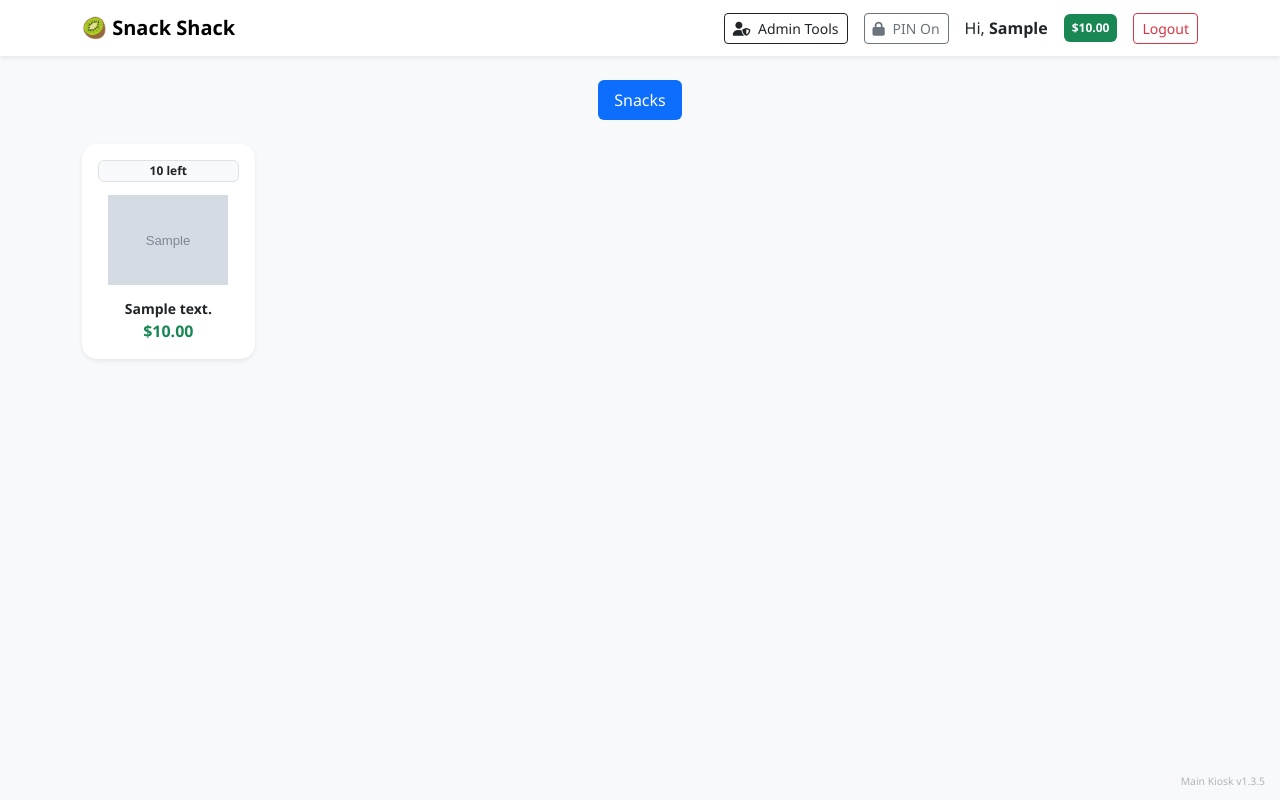
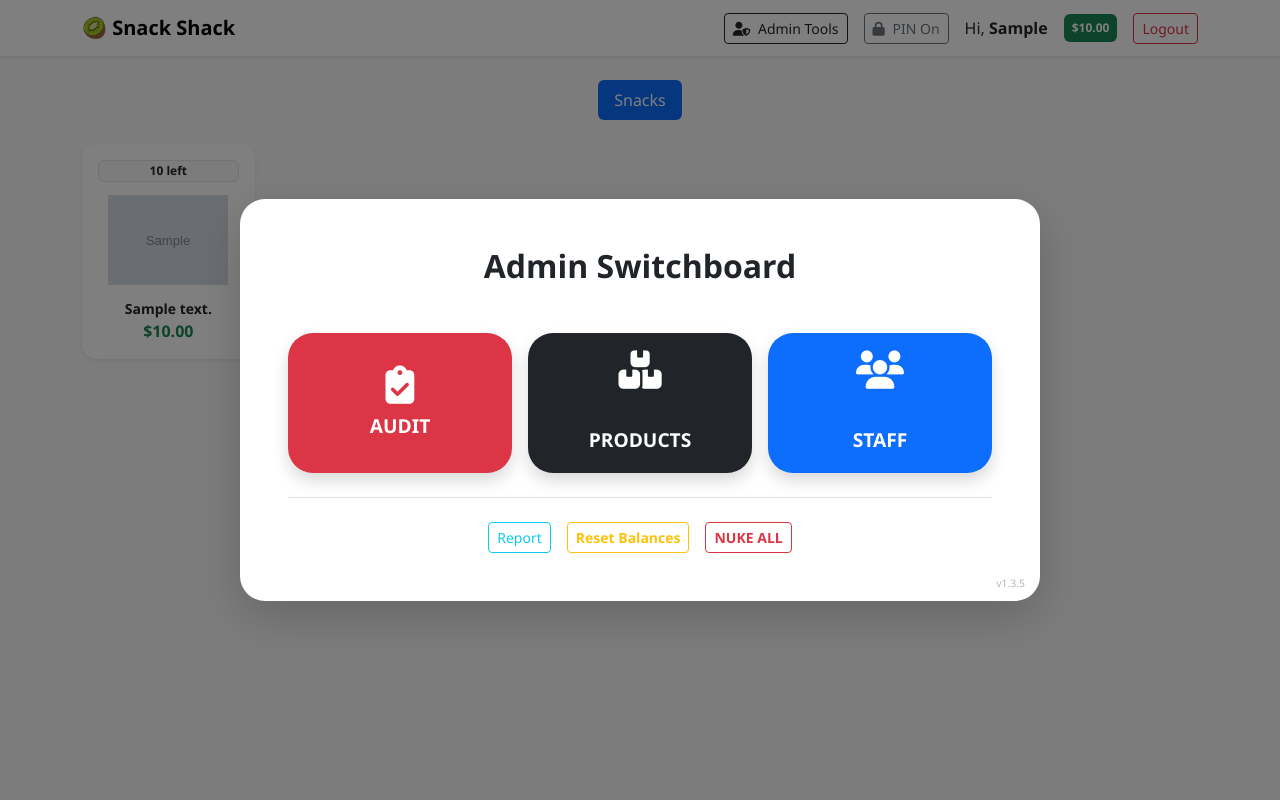
Before and after one commit to kiwiiwik/snackshack-nz, a Flask app: page / in a window 1280 px wide, after a click on "Admin Tools". Run offline with Flask 3, Linux system fonts and the light colour scheme; the visitor is signed in with stand-in values (Sample User, id 1); tables that the repository leaves empty hold one stand-in row (values such as "Sample post"); grey boxes marked "Sample" are stand-in pictures; some libraries are stand-ins or nearby versions.

Commit message:
Fix PIN routes and brand/size saving v1.3.5

```diff
--- a/routes.py
+++ b/routes.py
@@ -52,9 +52,18 @@ def index():
         grouped[cat].append(p)
     return render_template('index.html', user=current_user, users=Users.query.order_by(Users.last_seen.desc()).limit(30).all(), grouped_products={k: v for k, v in grouped.items() if v}, staff=all_staff, recent_audits=recent_audits, just_bought=request.args.get('bought'), needs_pin=needs_pin, pin_user=pin_user)
 
+@main.route('/select_user/<int:user_id>')
+def select_user(user_id):
+    u = Users.query.get(user_id)
+    if u and u.pin: return redirect(url_for('main.index', needs_pin=u.user_id))
+    if u:
+        session['user_id'] = u.user_id
+        u.last_seen = datetime.utcnow()
+        db.session.commit()
+    return redirect(url_for('main.index'))
+
 @main.route('/admin/user/payment', methods=['POST'])
 def record_payment():
-    if 'user_id' not in session: return redirect(url_for('main.index'))
     uid, amount = request.form.get('user_id'), Decimal(request.form.get('amount', '0.00'))
     user = Users.query.get(int(uid))
     if user:
@@ -66,26 +75,6 @@ def record_payment():
         flash(f"Payment recorded for {user.first_name}", "success")
     return redirect(url_for('main.manage_users'))
 
-@main.route('/admin/user/save', methods=['POST'])
-def save_user():
-    uid = request.form.get('user_id')
-    user = Users.query.get(int(uid)) if uid else Users(card_id=request.form.get('card_id', '').strip())
-    if not uid: db.session.add(user)
-    user.first_name, user.last_name, user.email = request.form.get('first_name'), request.form.get('last_name'), request.form.get('email')
-    user.is_admin = 'is_admin' in request.form
-    db.session.commit()
-    return redirect(url_for('main.manage_users'))
-
-@main.route('/admin/user/delete/<int:user_id>')
-def delete_user(user_id):
-    user = Users.query.get(user_id)
-    if user and int(session.get('user_id')) != user_id:
-        try:
-            db.session.delete(user); db.session.commit()
-        except IntegrityError:
-            db.session.rollback(); flash("User has history; delete failed.", "danger")
-    return redirect(url_for('main.manage_users'))
-
 @main.route('/admin/users')
 def manage_users():
     if 'user_id' not in session: return redirect(url_for('main.index'))
@@ -93,13 +82,12 @@ def manage_users():
 
 @main.route('/admin/product/save', methods=['POST'])
 def save_product_manual():
-    if 'user_id' not in session: return redirect(url_for('main.index'))
     upc = request.form.get('upc_code', '').strip()
-    product = Products.query.get(upc) or Products(upc_code=upc)
-    if not Products.query.get(upc): db.session.add(product)
-    product.manufacturer, product.description, product.size = request.form.get('manufacturer'), request.form.get('description'), request.form.get('size')
-    product.price, product.category, product.stock_level = Decimal(request.form.get('price', '0.00')), request.form.get('category'), int(request.form.get('stock_level', 0))
-    product.is_quick_item = 'is_quick_item' in request.form
+    p = Products.query.get(upc) or Products(upc_code=upc)
+    if not Products.query.get(upc): db.session.add(p)
+    p.manufacturer, p.description, p.size = request.form.get('manufacturer'), request.form.get('description'), request.form.get('size')
+    p.price, p.category, p.stock_level = Decimal(request.form.get('price', '0.00')), request.form.get('category'), int(request.form.get('stock_level', 0))
+    p.is_quick_item = 'is_quick_item' in request.form
     db.session.commit()
     return redirect(url_for('main.manage_products'))
 
@@ -117,7 +105,7 @@ def pin_verify():
 def pin_set():
     if 'user_id' in session:
         u, pin = Users.query.get(int(session['user_id'])), request.form.get('pin', '').strip()
-        if u and pin.isdigit():
+        if u and pin.isdigit() and len(pin) == 4:
             u.pin = pin; db.session.commit(); flash("PIN enabled.", "success")
     return redirect(url_for('main.index'))
 
@@ -125,14 +113,7 @@ def pin_set():
 def pin_clear():
     if 'user_id' in session:
         u = Users.query.get(int(session['user_id']))
-        if u: u.pin = None; db.session.commit(); flash("PIN disabled.", "info")
-    return redirect(url_for('main.index'))
-
-@main.route('/select_user/<int:user_id>')
-def select_user(user_id):
-    u = Users.query.get(user_id)
-    if u and u.pin: return redirect(url_for('main.index', needs_pin=u.user_id))
-    session['user_id'] = u.user_id
+        if u: u.pin = None; db.session.commit(); flash("PIN removed.", "info")
     return redirect(url_for('main.index'))
 
 @main.route('/manual/')
@@ -155,6 +136,21 @@ def reset_balances():
     Users.query.update({Users.balance: 0.00}); db.session.commit(); flash("Balances reset.", "warning")
     return redirect(url_for('main.index', open_admin=1))
 
+@main.route('/admin/monthly_report')
+def monthly_report():
+    ym = request.args.get('month', datetime.utcnow().strftime("%Y-%m"))
+    start_dt = datetime.strptime(ym, "%Y-%m")
+    end_dt = datetime(start_dt.year + (1 if start_dt.month == 12 else 0), (start_dt.month % 12) + 1, 1)
+    tx_rows = db.session.query(Transactions, Products).outerjoin(Products, Products.upc_code == Transactions.upc_code).filter(Transactions.transaction_date >= start_dt, Transactions.transaction_date < end_dt).all()
+    tx_by_user = {}
+    for t, p in tx_rows:
+        tx_by_user.setdefault(t.user_id, []).append({"when": t.transaction_date.strftime("%Y-%m-%d %H:%M"), "desc": (p.description if p else "Item"), "amount": float(t.amount or 0)})
+    rows = []
+    for u in Users.query.order_by(Users.last_name).all():
+        spent = sum(t['amount'] for t in tx_by_user.get(u.user_id, []))
+        rows.append({"user": u, "spent": spent, "start_balance": 0, "end_balance": float(u.balance), "txs": tx_by_user.get(u.user_id, [])})
+    return render_template("monthly_report.html", rows=rows, selected_month=ym, month_label=start_dt.strftime("%B %Y"), start_iso=start_dt.strftime("%Y-%m-%d"), end_iso=end_dt.strftime("%Y-%m-%d"))
+
 @main.route('/admin/get-product/<barcode>')
 def get_product(barcode):
     p = Products.query.get(barcode.strip())
@@ -174,30 +170,3 @@ def audit_submit():
 @main.route('/admin/products')
 def manage_products():
     return render_template('manage_products.html', products=Products.query.order_by(Products.description).all())
-
-@main.route('/admin/monthly_report')
-def monthly_report():
-    ym = request.args.get('month', datetime.utcnow().strftime("%Y-%m"))
-    start_dt = datetime.strptime(ym, "%Y-%m")
-    end_dt = datetime(start_dt.year + (1 if start_dt.month == 12 else 0), (start_dt.month % 12) + 1, 1)
-    tx_rows = db.session.query(Transactions, Products).outerjoin(Products, Products.upc_code == Transactions.upc_code).filter(Transactions.transaction_date >= start_dt, Transactions.transaction_date < end_dt).all()
-    tx_by_user = {}
-    for t, p in tx_rows:
-        tx_by_user.setdefault(t.user_id, []).append({"when": t.transaction_date.strftime("%Y-%m-%d %H:%M"), "desc": (p.description if p else "Item"), "amount": float(t.amount or 0)})
-    rows = []
-    for u in Users.query.order_by(Users.last_name).all():
-        spent = sum(t['amount'] for t in tx_by_user.get(u.user_id, []))
-        rows.append({"user": u, "spent": spent, "start_balance": 0, "end_balance": float(u.balance), "txs": tx_by_user.get(u.user_id, [])})
-    return render_template("monthly_report.html", rows=rows, selected_month=ym, month_label=start_dt.strftime("%B %Y"), start_iso=start_dt.strftime("%Y-%m-%d"), end_iso=end_dt.strftime("%Y-%m-%d"))
-
-@main.route('/undo')
-def undo():
-    uid = session.get('user_id')
-    if uid:
-        lt = Transactions.query.filter_by(user_id=uid).order_by(Transactions.transaction_date.desc()).first()
-        if lt:
-            u, p = Users.query.get(uid), Products.query.get(lt.upc_code)
-            u.balance += lt.amount
-            if p and lt.amount > 0: p.stock_level += 1
-            db.session.delete(lt); db.session.commit()
-    return redirect(url_for('main.index'))
--- a/templates/index.html
+++ b/templates/index.html
@@ -81,7 +81,7 @@
             <div class="tab-pane fade {{ 'show active' if loop.first }}" id="cat-{{ loop.index }}"><div class="row row-cols-2 row-cols-md-4 row-cols-lg-6 g-3 mb-4">
                 {% for p in items %}
                 <div class="col">
-                    <a href="{{ url_for('main.manual_add', barcode=p.upc_code or 'UNKNOWN') }}" class="text-decoration-none text-dark">
+                    <a href="{{ url_for('main.manual_add', barcode=p.upc_code or 'MISSING') }}" class="text-decoration-none text-dark">
                         <div class="card h-100 text-center border-0 shadow-sm p-3 user-tile">
                             <span class="badge bg-light text-dark border mb-2">{{ p.stock_level }} left</span>
                             <img src="{{ url_for('static', filename='images/' + (p.image_url or 'placeholder.png')) }}" class="product-img mb-2" onerror="this.src='/static/images/placeholder.png';">
@@ -96,15 +96,6 @@
         </div>
     {% endif %}
 </div>
-
-{% if just_bought %}
-<div class="fixed-transaction-bar p-3 bg-white border-top shadow-lg">
-    <div class="container d-flex justify-content-between align-items-center">
-        <span class="fs-5">Purchased: <strong>{{ just_bought }}</strong></span>
-        <a href="{{ url_for('main.undo') }}" class="btn btn-dark btn-lg">Undo Purchase</a>
-    </div>
-</div>
-{% endif %}
 
 {% if needs_pin %}
 <div class="modal fade" id="pinVerifyModal" tabindex="-1" data-bs-backdrop="static">
@@ -150,6 +141,31 @@
     </div>
 </div>
 
+{% if user and user.is_admin %}
+<div class="modal fade" id="switchboardModal" tabindex="-1">
+    <div class="modal-dialog modal-lg modal-dialog-centered">
+        <div class="modal-content border-0 shadow-lg" style="border-radius: 25px;">
+            <div class="modal-body p-5 text-center">
+                <h2 class="fw-bold mb-5 text-dark">Admin Switchboard</h2>
+                <div class="row g-3 mb-4">
+                    <div class="col-md-4"><button class="switchboard-btn bg-danger shadow" data-bs-toggle="modal" data-bs-target="#auditModal" data-bs-dismiss="modal"><i class="fas fa-clipboard-check mb-2 fa-2x"></i><br>AUDIT</button></div>
+                    <div class="col-md-4"><a href="{{ url_for('main.manage_products') }}" class="btn switchboard-btn bg-dark d-flex flex-column align-items-center justify-content-center shadow text-decoration-none"><i class="fas fa-boxes mb-2 fa-2x"></i><br>PRODUCTS</a></div>
+                    <div class="col-md-4"><a href="{{ url_for('main.manage_users') }}" class="btn switchboard-btn bg-primary d-flex flex-column align-items-center justify-content-center shadow text-decoration-none"><i class="fas fa-users mb-2 fa-2x"></i><br>STAFF</a></div>
+                </div>
+                <div class="border-top pt-4 mt-4 text-center">
+                    <div class="d-flex justify-content-center gap-3 flex-wrap">
+                        <a href="{{ url_for('main.monthly_report') }}" class="btn btn-sm btn-outline-info">Report</a>
+                        <a href="{{ url_for('main.reset_balances') }}" class="btn btn-sm btn-outline-warning fw-bold" onclick="return confirm('Reset balances?')">Reset Balances</a>
+                        <a href="{{ url_for('main.nuke_transactions') }}" class="btn btn-sm btn-outline-danger fw-bold" onclick="return confirm('NUKE ALL HISTORY?')">NUKE ALL</a>
+                    </div>
+                </div>
+                <div class="version-tag">v1.3.5</div>
+            </div>
+        </div>
+    </div>
+</div>
+{% endif %}
+
 <script src="https://cdn.jsdelivr.net/npm/bootstrap@5.3.0/dist/js/bootstrap.bundle.min.js"></script>
 <script>
     window.onload = () => {
@@ -166,6 +182,5 @@
     if(document.getElementById('pinVerifyInput')) setupKeypad('data-pin-digit', 'pinVerifyInput', 'pinVerifyClear');
     setupKeypad('data-pinset-digit', 'pinSetInput', 'pinSetClear');
 </script>
-<div class="version-tag">Main Kiosk v1.3.5</div>
 </body>
 </html>
```
Also changed, not shown: templates/manage_products.html (+5 -15 lines).
